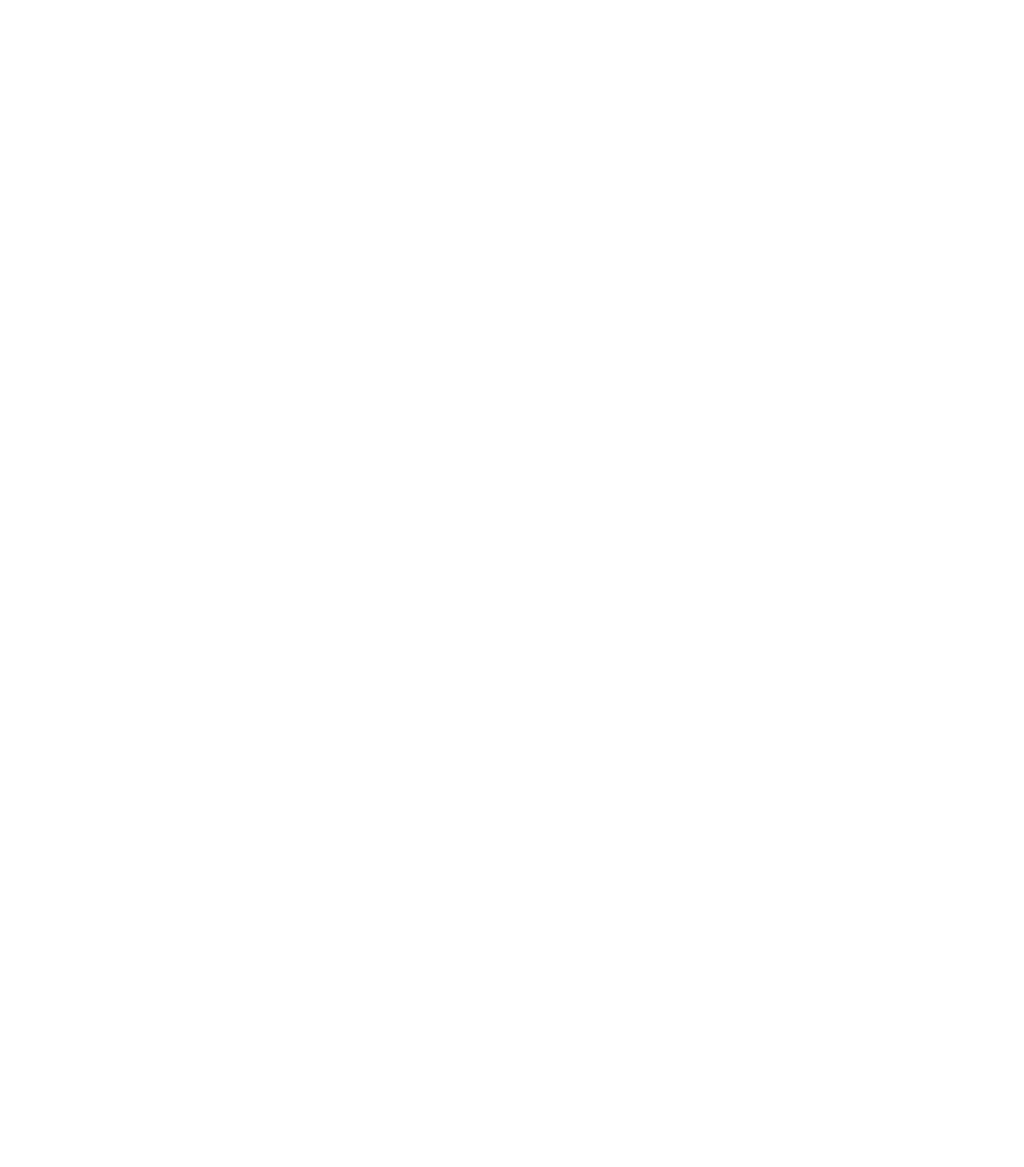
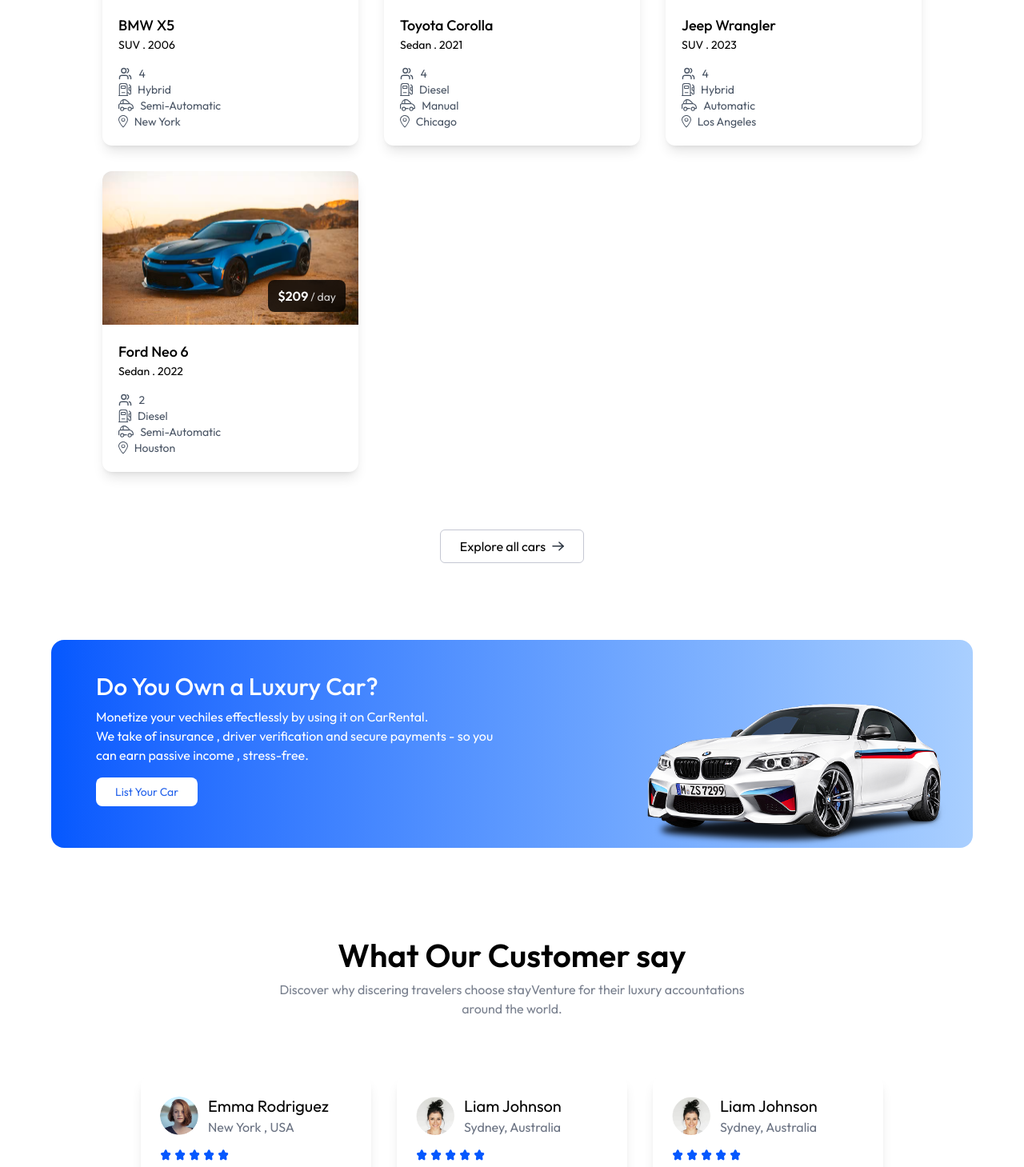
Before and after one commit to shahidamzad/CarRental, a React (Vite) app in the folder client/: page / in a window 1280 px wide. Shown: the part 1311-2770 px from the top of the page at 80% size. Before the commit the page ends 873 px from the top, so only its background shows below. Built offline with nearby package versions, Linux system fonts and the light colour scheme.

Commit message:
upadet homepage , banner , featureDetails ets

```diff
--- /dev/null
+++ b/client/src/components/Banner.jsx
@@ -0,0 +1,24 @@
+import React from 'react'
+import { assets } from '../assets/assets'
+
+const Banner = () => {
+    return (
+        <div className=' flex flex-col md:flex-row md:items-start items-center justify-between px-8 min-md:pl-14 pt-10 bg-gradient-to-r from-[#0558fe] to-[#a9cfff] max-w-6xl mx-3 md:mx-auto rounded-2xl overflow-hidden'>
+
+            <div className=' text-white'>
+                <h2 className='text-3xl font-medium'>Do You Own a Luxury Car?</h2>
+                <p className='mt-2'>Monetize your vechiles effectlessly by using it on CarRental.</p>
+                <p className='max-w-130'>We take of insurance , driver verification and secure payments - so you can earn passive income , stress-free.</p>
+
+                <button className='px-6 py-2 bg-white hover:bg-slate-100 transition-all text-primery rounded-lg text-sm mt-4 cursor-pointer'> List Your Car</button>
+            </div>
+
+
+
+            <img src={assets.banner_car_image} alt="car" className='max-h-45 mt-10' />
+
+        </div>
+    )
+}
+
+export default Banner
--- a/client/src/components/CarCard.jsx
+++ b/client/src/components/CarCard.jsx
@@ -1,10 +1,14 @@
 import React from 'react'
 import { assets } from '../assets/assets'
+import { useNavigate } from 'react-router-dom'
 
 const CarCard = ({ car }) => {
     const curency = import.meta.env.VITE_CURRENCY || '$'
+    const navigate = useNavigate()
     return (
-        <div className='group rounded-xl overflow-hidden shadow-lg hover:translate-y-1 transition-all duration-500 cursor-pointer'>
+        <div onClick={()=>{
+            navigate(`/carDetails/${car._id}`); scrollTo(0,0)
+        }} className='group rounded-xl overflow-hidden shadow-lg hover:translate-y-1 transition-all duration-500 cursor-pointer'>
 
             <div className='relative h-48 overflow-hidden'>
                 <img src={car.image} alt=" Car image " className='w-full h-full object-cover transition-transform duration-500 group-hover:scale-105' />
--- a/client/src/components/FeaturedSection.jsx
+++ b/client/src/components/FeaturedSection.jsx
@@ -2,25 +2,31 @@
 import Title from './Title'
 import { assets, dummyCarData } from '../assets/assets'
 import CarCard from './CarCard'
+import { useNavigate } from 'react-router-dom'
 
 const FeaturedSection = () => {
+
+    const navigate = useNavigate()
+
     return (
         <div className='flex flex-col items-center py-24 px-6 md:px-16 lg:px-24 xl:px-32'>
             <div className=''>
-            <Title  title='Featured Vehicles' subTitle='Explore our selection of premium vehicales available for your next adventure.'/>
+                <Title title='Featured Vehicles' subTitle='Explore our selection of premium vehicales available for your next adventure.' />
             </div>
 
             <div className='grid grid-cols-1 sm:grid-cols-2 lg:grid-cols-3 gap-8 mt-18'>
                 {
-                dummyCarData.slice(0,6).map((car)=>(
+                    dummyCarData.slice(0, 6).map((car) => (
                         <div key={car._id}>
-                        <CarCard />
+                            <CarCard car={car} />
                         </div>
                     ))
                 }
             </div>
 
-        <button className='flex items-center justify-center gap-2 px-6 py-2 border border-borderColor hover:bg-gray-50 rounded-md mt-18 cursor-pointer'>
+            <button onClick={() => {
+                navigate('/car'); scrollTo(0, 0)
+            }} className='flex items-center justify-center gap-2 px-6 py-2 border border-borderColor hover:bg-gray-50 rounded-md mt-18 cursor-pointer'>
                 Explore all cars <img src={assets.arrow_icon} alt="Arrow" />
 
             </button>
--- /dev/null
+++ b/client/src/components/Testimonial.jsx
@@ -0,0 +1,58 @@
+import React from 'react'
+import Title from './Title'
+import { assets } from '../assets/assets';
+
+const Testimonial = () => {
+    const testimonials = [
+        {
+            name: "Emma Rodriguez",
+            location: "New York , USA",
+            image: assets.testimonial_image_1,
+            testimonial: "CarRental made my trip so much easier . The car was devilerd right to my door , and the customer service was fantastic!"
+        },
+        {
+            name: "Liam Johnson",
+            location: "Sydney, Australia",
+            image: assets.testimonial_image_2,
+
+            testimonial: "I've rented a cars from my various companies , but then experisnce with CarRental was expectional!"
+        },
+         {
+            name: "Liam Johnson",
+            location: "Sydney, Australia",
+            image: assets.testimonial_image_2,
+
+            testimonial: "I've rented a cars from my various companies , but then experisnce with CarRental was expectional!"
+        }
+
+    ];
+    return (
+        <div className="py-28 px-6 md:px-16 lg:px-24 xl:px-44">
+
+            <Title title="What Our Customer say " subTitle="Discover why discering travelers choose stayVenture for their luxury accountations around the world." />
+
+            <div className="grid grid-cols-1 md:grid-cols-2 lg:grid-cols-3 gap-8 mt-18">
+                {testimonials.map((testimonial , index) => (
+                    <div key={index} className="bg-white p-6 rounded-xl shadow-lg hover:-translate-y-1 transition-all duration-500">
+                        <div className="flex items-center gap-3">
+                            <img className="w-12 h-12 rounded-full" src={testimonial.image} alt={testimonial.name} />
+                            <div>
+                                <p className=" text-xl">{testimonial.name}</p>
+                                <p className="text-gray-500">{testimonial.location}</p>
+                            </div>
+                        </div>
+                        <div className="flex items-center gap-1 mt-4">
+                            {Array(5).fill(0).map((_, index) => (
+                                <img key={index} src={assets.star_icon} alt="star-icon" />
+
+                            ))}
+                        </div>
+                        <p className="text-gray-500 max-w-90 mt-4 font-light" >"{testimonial.testimonial}"</p>
+                    </div>
+                ))}
+            </div>
+        </div>
+    )
+}
+
+export default Testimonial
--- a/client/src/pages/Home.jsx
+++ b/client/src/pages/Home.jsx
@@ -1,5 +1,8 @@
 import React from 'react'
 import Hero from '../components/Hero'
+import FeaturedSection from '../components/FeaturedSection'
+import Banner from '../components/Banner'
+import Testimonial from '../components/Testimonial'
 
 const Home = () => {
 
@@ -7,6 +10,9 @@
   return (
     <>
     <Hero />
+    <FeaturedSection />
+    <Banner />
+    <Testimonial />
     </>
   )
 }
```
Lines whose indentation alone changed are shown as unchanged.
